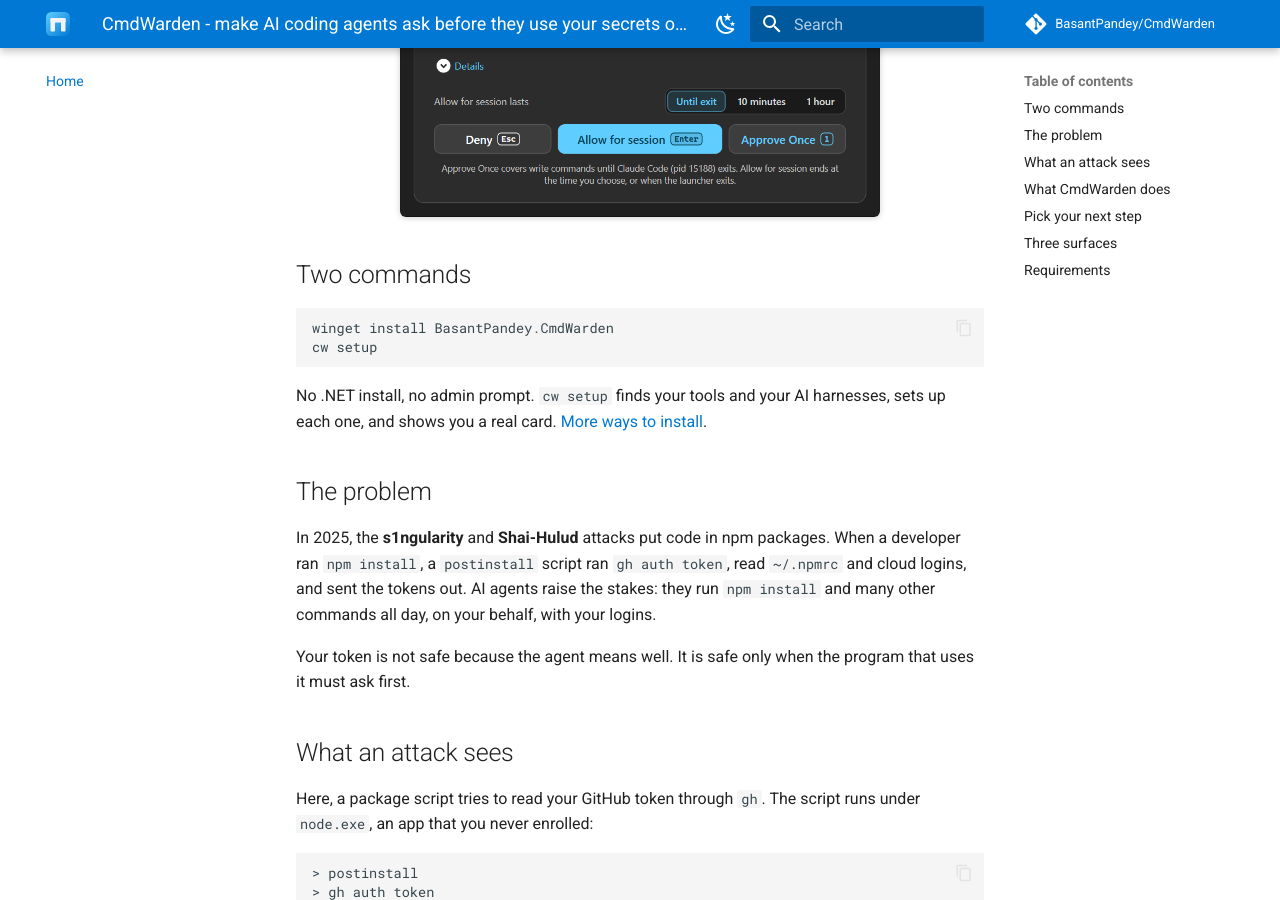
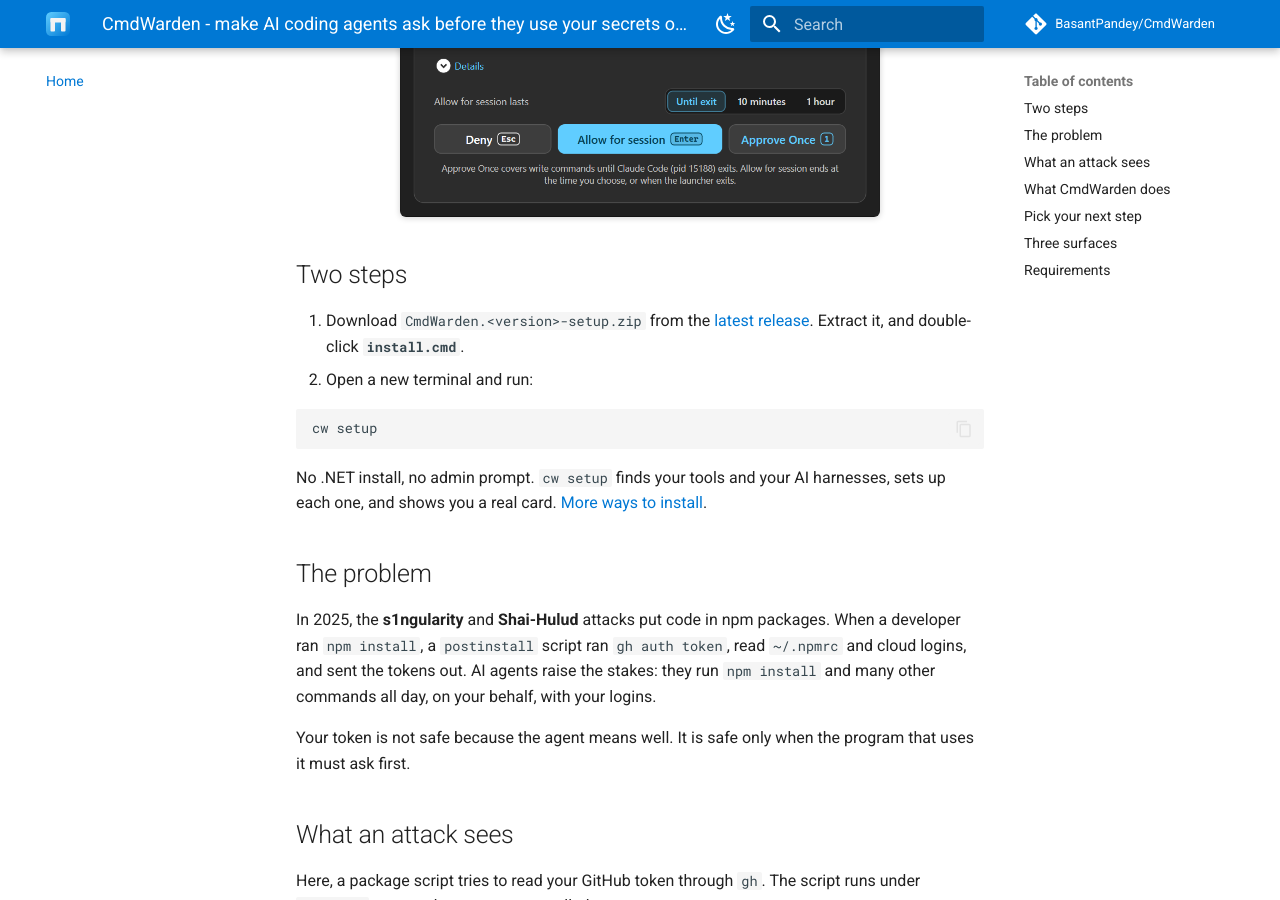
Before and after one commit to BasantPandey/CmdWarden, an MkDocs documentation site: the page built from docs/index.md, in a window 1280 px wide and 900 px high, scrolled down 639 px. Built offline with MkDocs 1.6.1 and Material for MkDocs 9.7.7, drawn with Linux system fonts in a browser that asks for light colours; comment, search, counter and statistics services are not loaded.

Commit message:
docs: show the setup zip first until winget ships
winget install BasantPandey.CmdWarden finds no package yet, and
NuGet.org has no CmdWarden package. The README and the docs now show
the setup zip first. winget and the dotnet tool point to #64.

````diff
--- a/docs/index.md
+++ b/docs/index.md
@@ -9,10 +9,12 @@
 
 ![Approval Gate card: an AI harness asks for GH_TOKEN, you click Deny, Allow for session, or Approve Once](images/approval-gate.png){ .hero }
 
-## Two commands
+## Two steps
+
+1. Download `CmdWarden.<version>-setup.zip` from the [latest release](https://github.com/BasantPandey/CmdWarden/releases/latest). Extract it, and double-click **`install.cmd`**.
+2. Open a new terminal and run:
 
 ```powershell
-winget install BasantPandey.CmdWarden
 cw setup
 ```
 
````
Also changed, not shown: README.md (+6 -4 lines), docs/install.md (+10 -10 lines).
